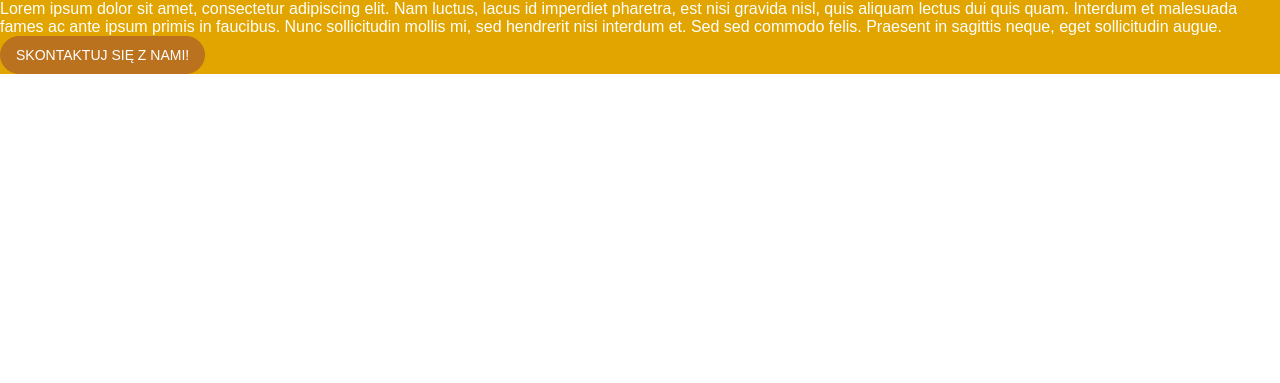
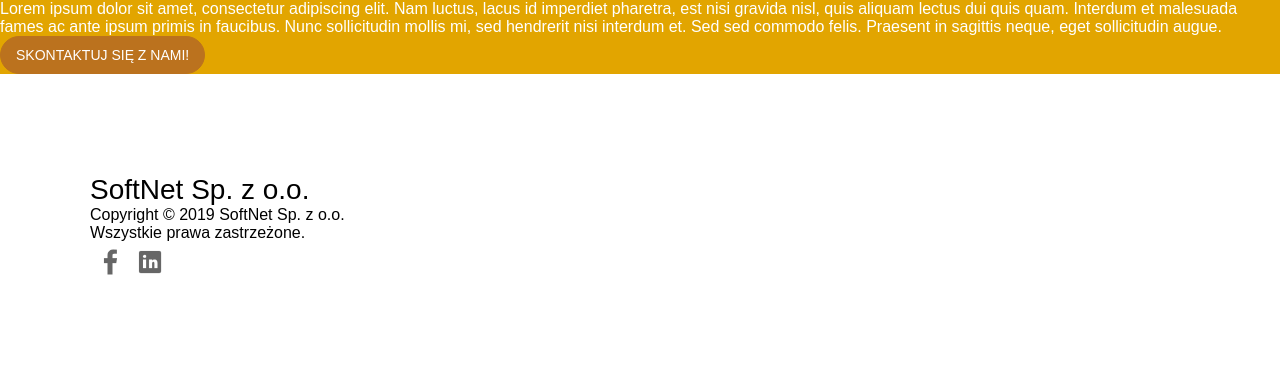
Before and after one commit to Redpike/softnet-website, a Gatsby site: page / in a window 1280 px wide. Shown: the part 1592-1975 px from the top of the page. Before the commit the page ends 1666 px from the top, so only its background shows below. Built offline with nearby package versions, Linux system fonts and the light colour scheme; Gatsby itself is replaced by a stand-in of ours.

Commit message:
Add SocialMedia buttons to footer

```diff
--- a/src/components/Footer/Footer.js
+++ b/src/components/Footer/Footer.js
@@ -1,23 +1,62 @@
 import React from 'react';
 import styled from 'styled-components';
+import facebookIcon from '../../assets/images/social-media/facebook.png';
+import linkedinIcon from '../../assets/images/social-media/linkedin.png';
+import SocialMediaIcon from '../SocialMediaIcon/SocialMediaIcon';
 
 const FooterWrapper = styled.footer`
-    width: 100%;
-    display: flex;
-    align-items: center;
-    justify-content: space-between;
-    color: #FFF;
-    background: rgba(0, 0, 0, 1) no-repeat center;
+    padding: 100px 0;
 `;
 
-const Footer = () => {
-    return (
-        <FooterWrapper>
-            <div>
-                Footer
-            </div>
-        </FooterWrapper>
-    );
-};
+const FooterInnerWrapper = styled.div`
+    max-width: 1100px;
+    width: 95%;
+    margin: 0 auto;
+`;
+
+const CompanyDataWrapper = styled.div`
+
+`;
+
+const CompanyDataInnerWrapper = styled.div`
+    h3, h4 {
+        margin: 0;
+    }
+`;
+
+const SocialMediaWrapper = styled.div`
+
+`;
+
+const FooterMenuWrapper = styled.div`
+
+`;
+
+const Footer = () => (
+    <FooterWrapper>
+        <FooterInnerWrapper>
+            <CompanyDataWrapper>
+                <CompanyDataInnerWrapper>
+                    <h3>
+                        SoftNet Sp. z o.o.
+                    </h3>
+                    <h4>
+                        Copyright © 2019 SoftNet Sp. z o.o.
+                    </h4>
+                    <h4>
+                        Wszystkie prawa zastrzeżone.
+                    </h4>
+                </CompanyDataInnerWrapper>
+                <SocialMediaWrapper>
+                    <SocialMediaIcon src={facebookIcon} />
+                    <SocialMediaIcon src={linkedinIcon} />
+                </SocialMediaWrapper>
+            </CompanyDataWrapper>
+            <FooterMenuWrapper>
+
+            </FooterMenuWrapper>
+        </FooterInnerWrapper>
+    </FooterWrapper>
+);
 
 export default Footer;
--- /dev/null
+++ b/src/components/SocialMediaIcon/SocialMediaIcon.js
@@ -0,0 +1,30 @@
+import React from 'react';
+import styled from 'styled-components';
+
+const SocialMediaButton = styled.button`
+    background: 0 none;
+    border: 0 none;
+    padding: 0;
+    outline: 0 none;
+    cursor: pointer;
+    transform: translateY(0);
+    transition: transform .3s ease-in;
+
+    img {
+        width: 40px;
+        height: 40px;
+        padding: 5px;
+    }
+
+    &:hover {
+        transform: translateY(-5px);
+    }
+`;
+
+const SocialMediaIcon = ({src}) => (
+    <SocialMediaButton>
+        <img src={src}></img>
+    </SocialMediaButton>
+);
+
+export default SocialMediaIcon;
--- a/src/pages/index.js
+++ b/src/pages/index.js
@@ -3,6 +3,7 @@ import MainTemplate from "../templates/MainTemplate/MainTemplate";
 import FrontSlider from "../components/FrontSlider/FrontSlider";
 import CompanyGoals from "../components/CompanyGoals/CompanyGoals";
 import Support from "../components/Support/Support";
+import Footer from "../components/Footer/Footer";
 
 const IndexPage = () => (
   <>
@@ -10,6 +11,7 @@ const IndexPage = () => (
       <FrontSlider />
       <CompanyGoals />
       <Support />
+      <Footer />
     </MainTemplate>
   </>
 );
```
Also changed, not shown: src/assets/images/social-media/facebook.png (added), src/assets/images/social-media/linkedin.png (added).
